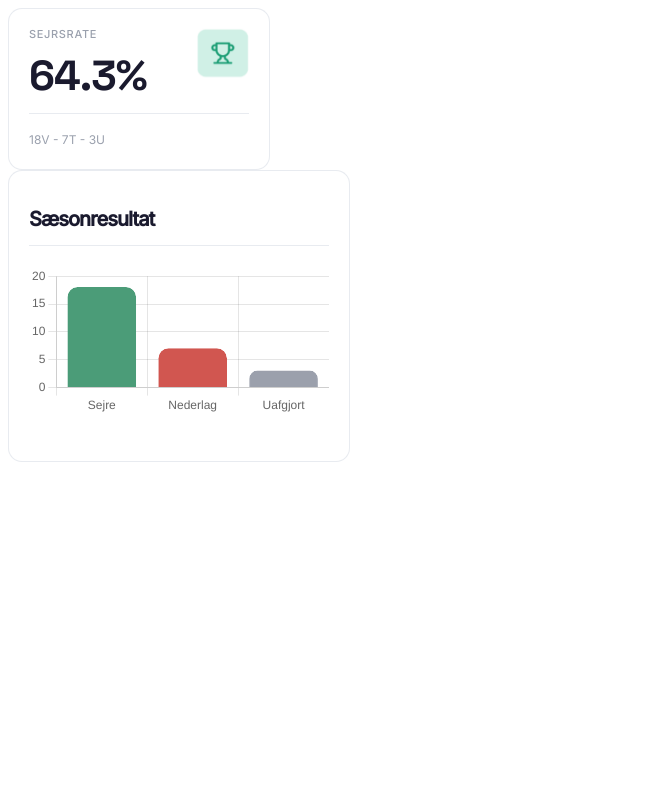
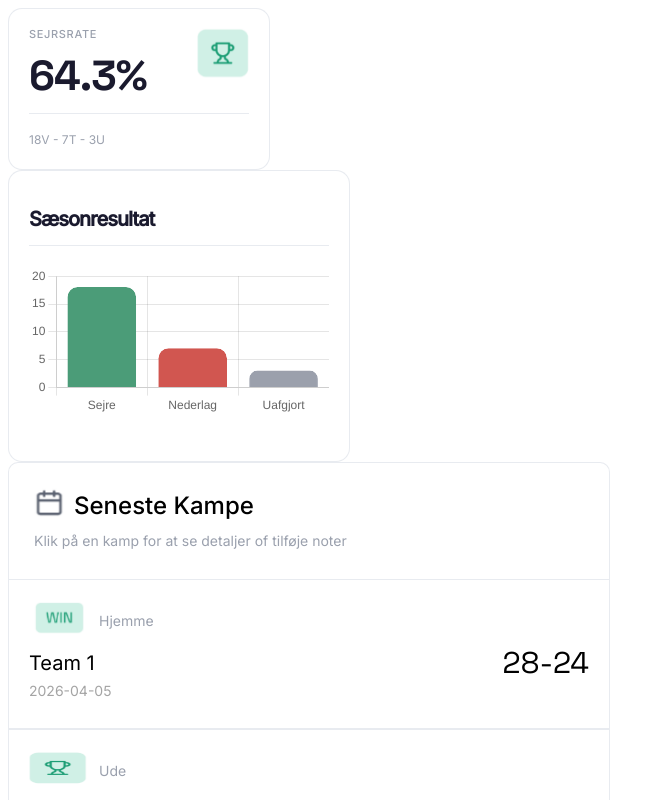
Before and after one commit to cs-26-dat-2-04/ballData, a Next.js app in the folder frontend/: page / in a window 1280 px wide. Shown: the top 800 px of the page, without its empty margins (0-665 px from the left). Built offline with nearby package versions, Linux system fonts and the light colour scheme.

Commit message:
Tilføjet matchColl og matchRow components og fikset tidligere kommentar fra SeasonChart branch

```diff
--- a/frontend/src/app/page.jsx
+++ b/frontend/src/app/page.jsx
@@ -1,8 +1,40 @@
 import StatCard from "../components/StatCard.jsx";
 import BarChart from "../components/SeasonGraph.jsx";
+import Matches from "../components/MatchCollection.jsx";
 
 
 export default function Home() {
+
+      let match_res=[
+        {
+            "id": "5ab46e31-391c-46a7-8e45-db9ada07626d",
+            "result": "win",
+            "iconAlt": "test",
+            "loc": "Hjemme",
+            "team": "Team 1",
+            "date": "2026-04-05",
+            "score": "28-24"
+        },
+        {
+            "id": "58aacbcd-2344-40f1-a9e9-11c70d44cbb4",
+            "result": "loss",
+            "iconAlt": "test",
+            "loc": "Ude",
+            "team": "Team 2",
+            "date": "2026-04-02",
+            "score": "22-25"
+        },
+        {
+            "id": "58aacbcd-2344-40f1-a9e9-11c70d44cbb3",
+            "result": "draw",
+            "iconAlt": "test",
+            "loc": "Ude",
+            "team": "Team 2",
+            "date": "2026-04-02",
+            "score": "22-25"
+        }
+    ]
+
   return (
     <>
       <StatCard
@@ -17,8 +49,10 @@ export default function Home() {
         data={[18, 7, 3]}
         bdcolor={['rgb(75, 156, 120)', 'rgb(209, 86, 80)', 'rgb(155, 160, 172)']}
         bgcolor={['rgb(75, 156, 120, 1)', 'rgb(209, 86, 80, 1)', 'rgb(155, 160, 172, 1)']}
-        title={['Sæsonresultat']}
+        title={'Sæsonresultat'}
       />
+      <Matches data={match_res}>
+      </Matches>
     </>
   );
 }
--- /dev/null
+++ b/frontend/src/components/MatchCollection.jsx
@@ -0,0 +1,24 @@
+import styles from "../components/styles.module.css";
+import Image from "next/image";
+import Row from "../components/MatchRow.jsx";
+
+
+export default function MatchRow({data}) {
+
+    return(
+        <article className={styles.collCard}>
+        <div style={{marginBottom: "-15px"}}className={styles.container}>
+            <div>
+                <Image style={{padding: "25px 25px 25px", marginRight: "-15px"}} src={"/calendar.jpg"} alt={"calendarIcon"} width={30} height={30 }/>
+            </div>
+            <div>
+                <p style={{color: "black", fontSize: "24px", fontFamily: "var(--sans)", fontWeight: "500"}}>Seneste Kampe</p>
+            </div>
+        </div>
+        <div style={{marginBottom: "5px"}} className={styles.container}>
+            <p style={{padding: "0px 25px 25px", fontSize: "14px"}} className={styles.cardFooter}>Klik på en kamp for at se detaljer of tilføje noter</p>
+        </div>
+        <Row data={data}/>
+        </article>
+    );
+}
--- /dev/null
+++ b/frontend/src/components/MatchRow.jsx
@@ -0,0 +1,26 @@
+import Image from "next/image";
+import styles from "../components/styles.module.css";
+
+export default function MatchRow({data}) {
+    return(
+    <>
+        {data?.map((info) => (
+              <article className={styles.matchCard} key={info.id}>
+                <div className={styles.container}>
+                    <div className={styles.icondiv}>
+                        {info.result && <Image src={info.result === 'win' ? "/win.jpg" : (info.result === 'loss' ? "/icon1.jpg" : "/win.jpg")} width={60} height={35} alt={info.iconAlt} />}
+                    </div>
+                    <div className={styles.textdiv}>
+                        <p className={styles.locText}>{info.loc}</p>
+                    </div>
+                </div>
+                <div className={styles.container}>
+                    <p className={styles.teamText}>{info.team}</p>
+                    <p className={styles.scoreText}>{info.score}</p>
+                </div>
+                <p className={styles.dateText}>{info.date}</p>
+              </article>
+        ))}
+    </>
+    );
+}
--- a/frontend/src/components/styles.module.css
+++ b/frontend/src/components/styles.module.css
@@ -73,3 +73,74 @@
   padding-bottom: 16px;
   border-bottom: 1px solid var(--rule);
 }
+
+.icondiv {
+  float:left;
+}
+
+.textdiv {
+  float: right;
+  padding-left:10px;
+}
+
+.locText {
+  display: block;
+  font-family: var(--sans);
+  font-size: 14px;
+  color: var(--hint);
+}
+
+.container {
+  display: flex;
+  align-items: center;
+}
+
+.teamText {
+  text-align: left;
+  flex: 1;
+  font-family: var(--sans);
+  font-size: 20px;
+  color: black;
+  margin: 0;
+}
+
+.scoreText {
+  text-align: right;
+  flex: 1;
+  font-family: var(--sg);
+  font-size: 30px;
+  color: black;
+  margin: 0;
+}
+
+.dateText {
+  font-family: var(--sans);
+  font-size: 14px;
+  color: rgb(164, 164, 164);
+  margin: 0;
+}
+
+.collCard{
+  display: flex;
+  flex-direction: column;
+  width: 600px;
+  height: 600px;
+  background: white;
+  border: 1.5px solid var(--rule);
+  position: relative;
+  overflow-y: auto;
+  border-radius: 10px;
+}
+
+.matchCard {
+  display: flex;
+  flex-direction: column;
+  width: 100%;
+  height: 150px;
+  background: white;
+  border-top: 1.5px solid var(--rule);
+  border-bottom: 1.5px solid var(--rule);
+  padding: 18px 20px 25px;
+  position: relative;
+  box-sizing: border-box;
+}
```
Also changed, not shown: frontend/public/calendar.jpg (added), frontend/public/win.jpg (added).
